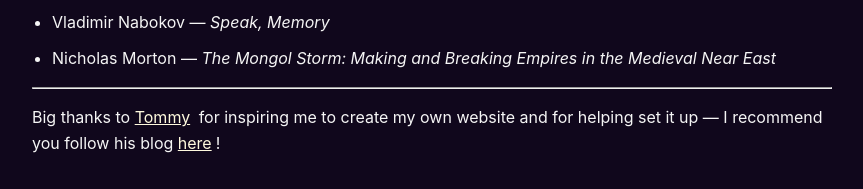
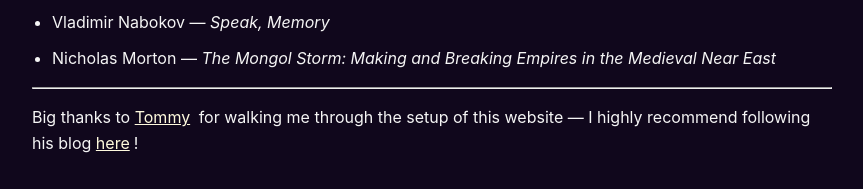
Before and after one commit to yanazuray/waterfalls-of-qaf, a Jekyll site: the page built from index.md, in a window 1280 px wide. Shown: the part 1581-1770 px from the top of the page, without its empty margins (208-1071 px from the left). Built offline with Jekyll 4.4.1, drawn with Linux system fonts in a browser that asks for light colours.

Commit message:
vault backup: 2025-04-26 05:11:09

```diff
--- a/index.md
+++ b/index.md
@@ -49,4 +49,4 @@ Check out my [Resources](https://yanazuray.me/Resources) page for a curated sele
 
 ---
 
-Big thanks to [Tommy](https://x.com/tommytrxnh) for inspiring me to create my own website and for helping set it up — I recommend you follow his blog [here](https://tommytrinh.me/)!
+Big thanks to [Tommy](https://x.com/tommytrxnh) for walking me through the setup of this website — I highly recommend following his blog [here](https://tommytrinh.me/)!
```
